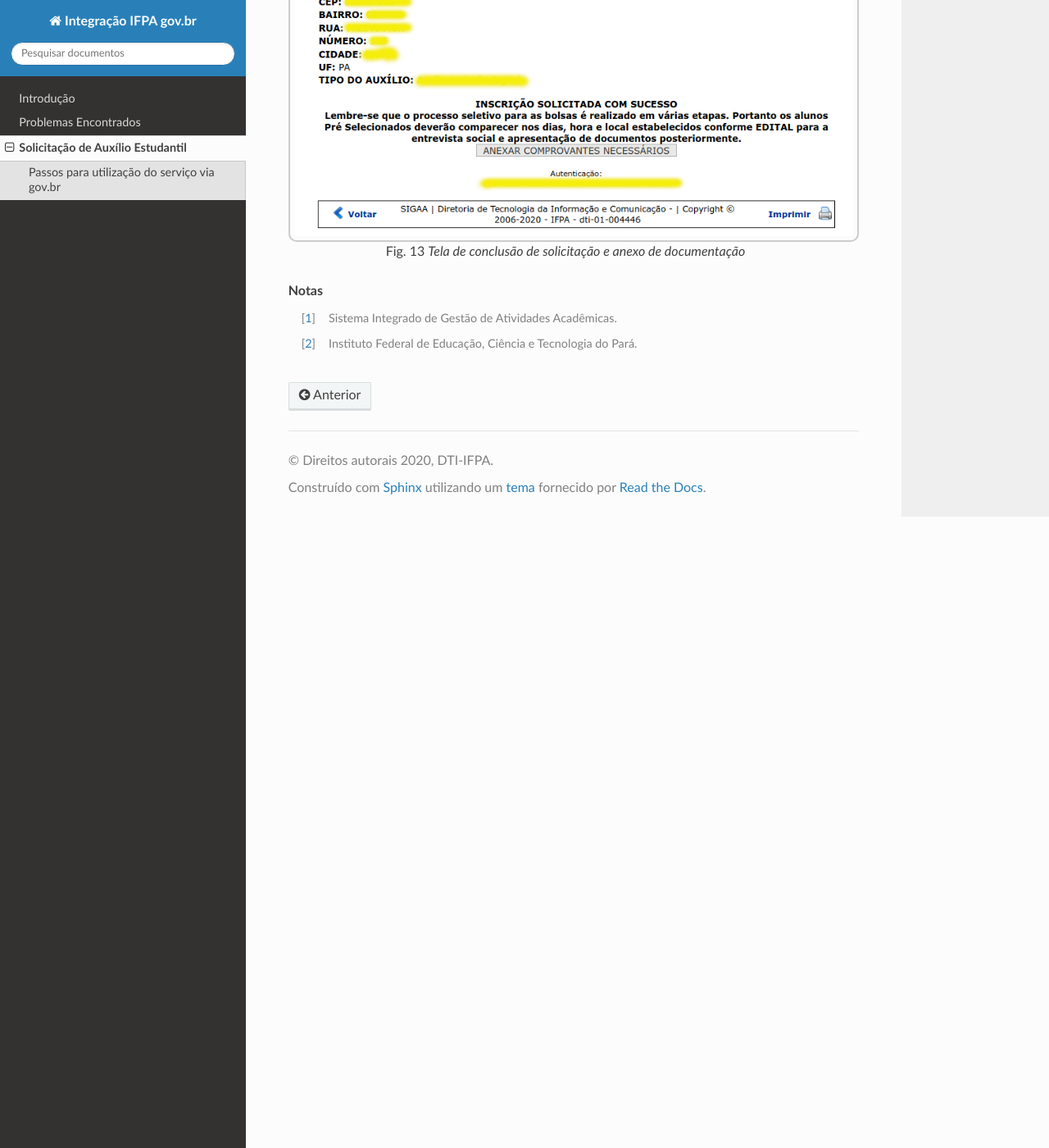
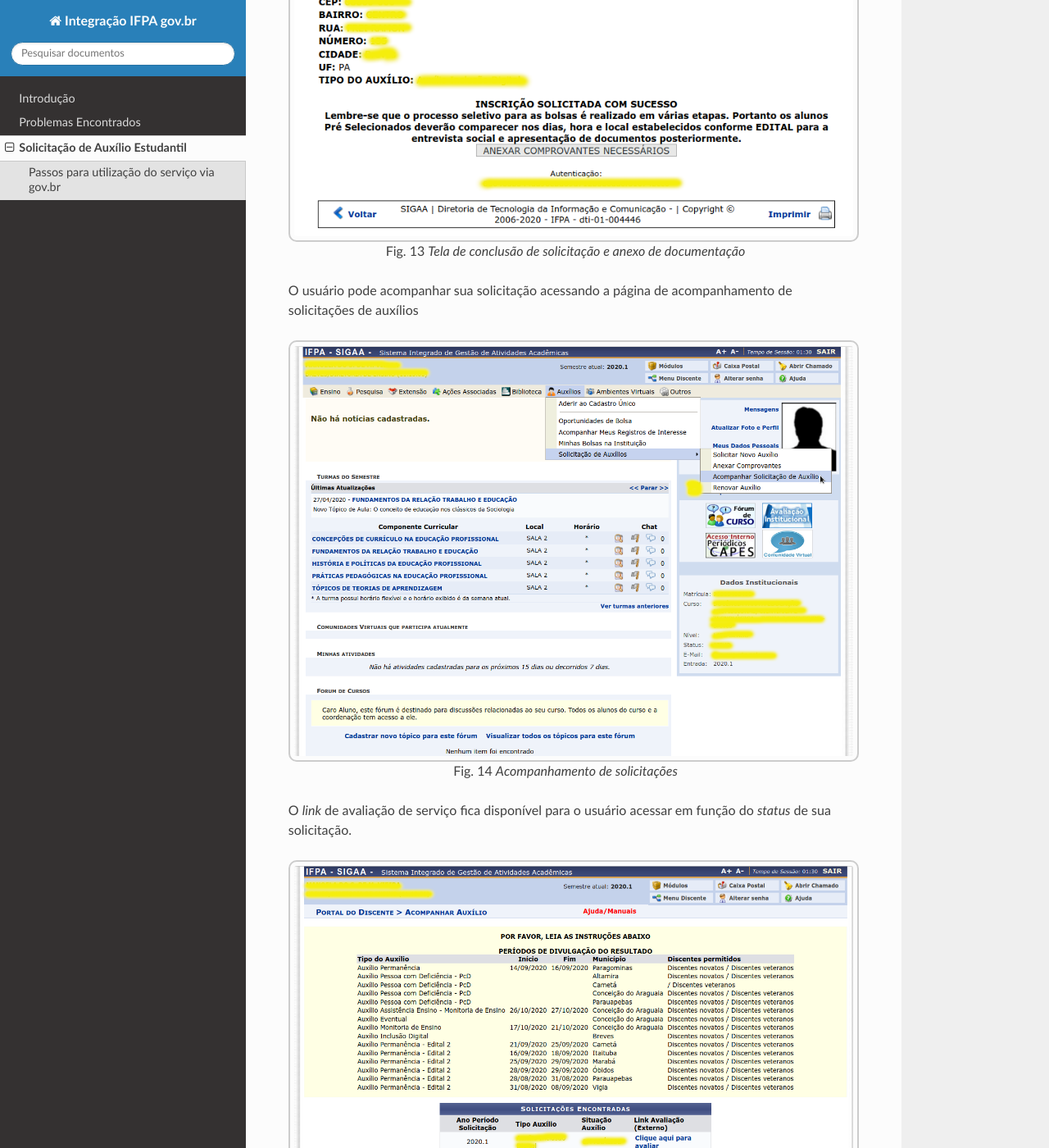
Before and after one commit to djangonauta/integracao-govbr, a Sphinx documentation site: the page built from docs/assistence.rst, in a window 1280 px wide and 1400 px high, scrolled down 7019 px. Shown: the whole window at 82% size. Built offline with Sphinx 7.4.7 and the Read the Docs theme 2.0.0, drawn with Linux system fonts in a browser that asks for light colours; cross-references to code outside the pages are shown as plain code; some of the changed text lies outside the part shown.

Commit message:
feat: adição de docs & correção de imagens

```diff
--- a/docs/assistence.rst
+++ b/docs/assistence.rst
@@ -115,6 +115,30 @@
     Tela de conclusão de solicitação e anexo de documentação
 
 
+O usuário pode acompanhar sua solicitação acessando a página de acompanhamento de solicitações de auxílios
+
+.. figure:: _static/img/assistence/acompanhar-auxilio.png
+    :align: center
+
+    Acompanhamento de solicitações
+
+
+O *link* de avaliação de serviço fica disponível para o usuário acessar em função do *status* de sua solicitação.
+
+.. figure:: _static/img/assistence/link-avaliacao.png
+    :align: center
+
+    *Link* de avaliação
+
+
+O usuário avalia o serviço utilizando a API de avaliação fornecida pelo gov.br
+
+.. figure:: _static/img/assistence/avaliar-solicitacao.png
+    :align: center
+
+    Formulário de avaliação de serviços via API gov.br
+
+
 .. rubric:: Notas
 
 .. [#] Sistema Integrado de Gestão de Atividades Acadêmicas.
```
Also changed, not shown: docs/_static/img/assistence/acompanhar-auxilio.png (added), docs/_static/img/assistence/avaliar-solicitacao.png (added), docs/_static/img/assistence/link-avaliacao.png (added).
